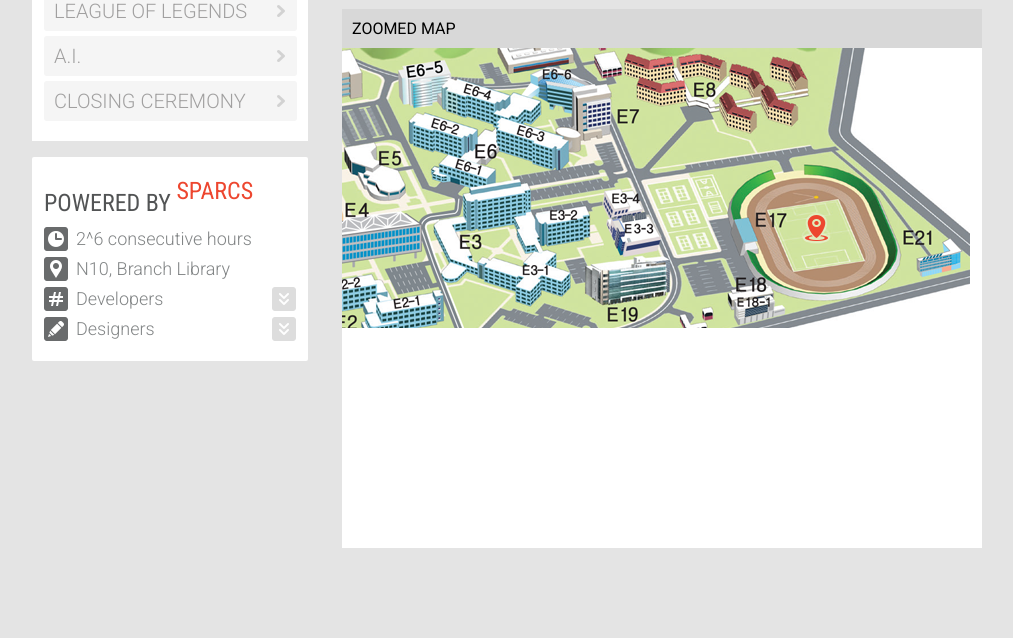
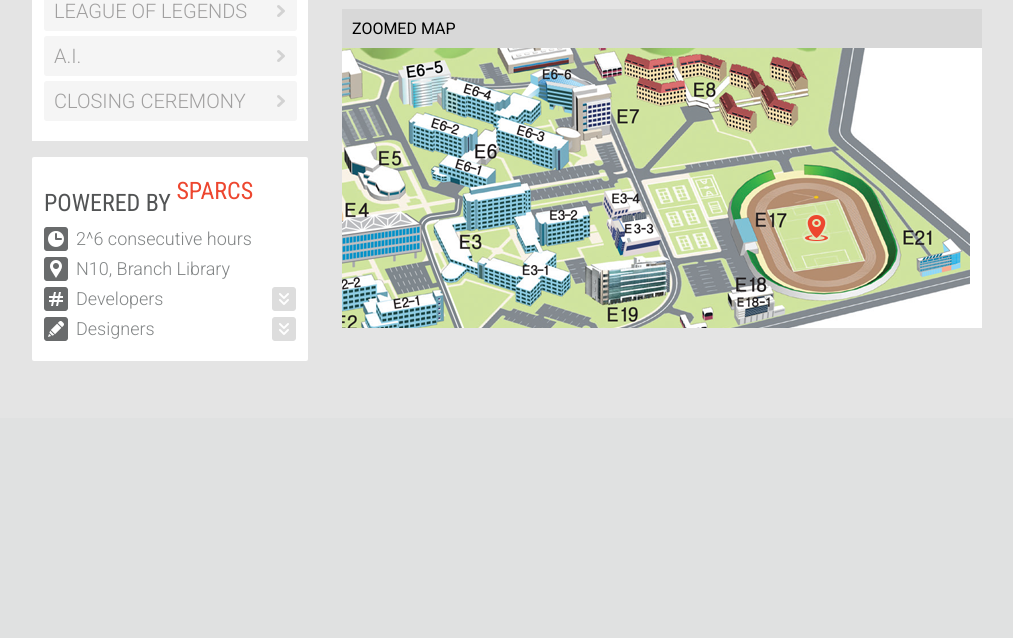
Before and after one commit to sparcs-kaist/sciwar, a Django app: page /map/ in a window 1280 px wide. Shown: the part 644-1282 px from the top of the page, without its empty margins (128-1141 px from the left). After the commit the page ends 1005 px from the top, so only its background shows below. Run offline with Django 3.2, Linux system fonts and the light colour scheme; data comes from the database, SQL or seed files in the repository; parts of the project's set-up code (start-up, migrations or seed data) failed here and were passed over; some libraries are stand-ins or nearby versions.

Commit message:
Fix map-zoomed height

```diff
--- a/sciwar/main/static/css/map.css
+++ b/sciwar/main/static/css/map.css
@@ -28,6 +28,7 @@
 
 .map-image-zoomed{
     background:#fff url('/media/res/map_main_field.png') 0 0 no-repeat;
+    height:260px;
 }
 
 .map-marker
```
